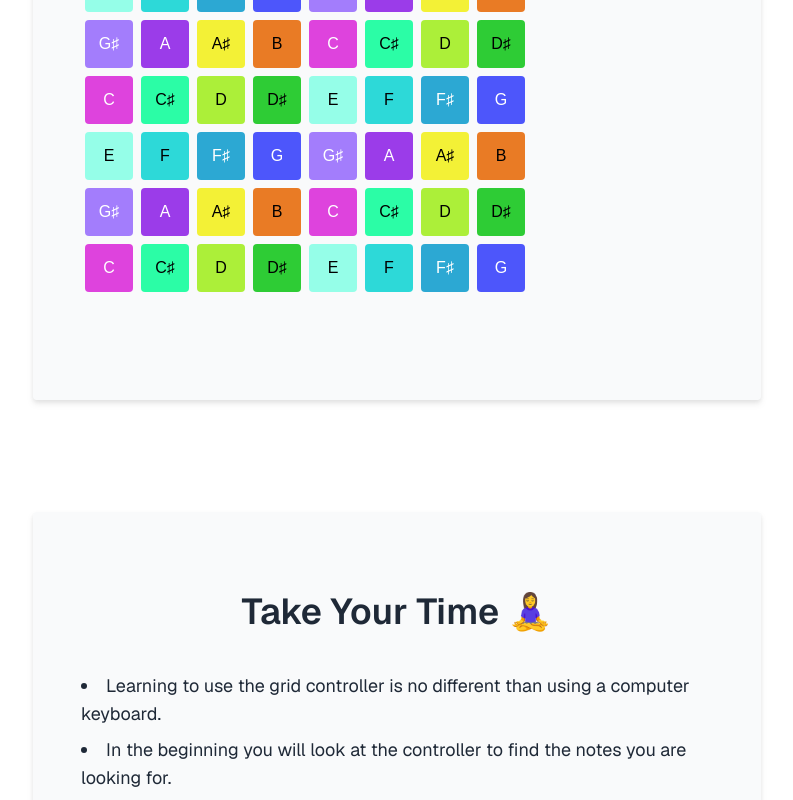
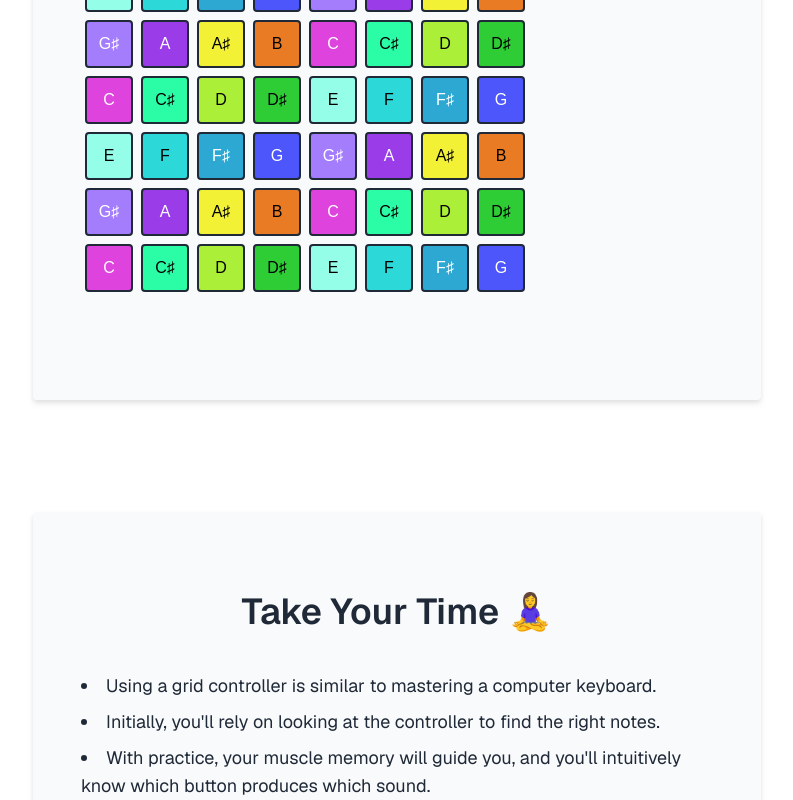
Before and after one commit to leouofa/gridbeat, a Next.js app: page /notes in a window 1280 px wide. Shown: the part 1840-2640 px from the top of the page, without its empty margins (243-1036 px from the left). Built offline with nearby package versions, Linux system fonts and the light colour scheme.

Commit message:
setting up the notes page

```diff
--- a/app/notes/page.tsx
+++ b/app/notes/page.tsx
@@ -99,16 +99,16 @@ export default function NotesPage() {
             <ContentCard title="Take Your Time" emoji="🧘‍♀" headingLevel="h2">
               <ul className="list-disc list-inside text-base sm:text-lg space-y-1 sm:space-y-2 font-sans">
                 <li>
-                  Learning to use the grid controller is no different than using
-                  a computer keyboard.
+                  Using a grid controller is similar to mastering a computer
+                  keyboard.
                 </li>
                 <li>
-                  In the beginning you will look at the controller to find the
-                  notes you are looking for.
+                  Initially, {"you'll"} rely on looking at the controller to
+                  find the right notes.
                 </li>
                 <li>
-                  Over time you will develop muscle memory, and will know which
-                  button to press based on the sound you want to produce.
+                  With practice, your muscle memory will guide you, and{" "}
+                  {"you'll"} intuitively know which button produces which sound.
                 </li>
               </ul>
             </ContentCard>
--- a/components/Grid.tsx
+++ b/components/Grid.tsx
@@ -138,7 +138,7 @@ const Grid: React.FC<GridProps> = ({ pattern, rootNote, props }) => {
             return (
               <div
                 key={`${rowIndex}-${columnIndex}`}
-                className="w-12 h-12 flex items-center justify-center m-1 rounded"
+                className="w-12 h-12 flex items-center justify-center m-1 rounded border-2 border-gray-800 dark:border-gray-200"
                 style={{
                   backgroundColor: note.color,
                   color: note.textColor,
```
